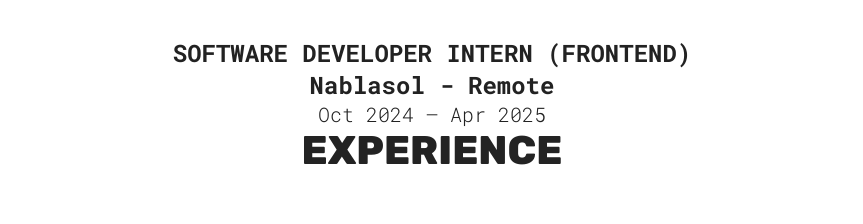
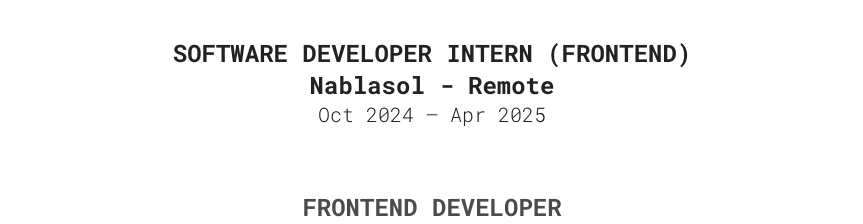
Before and after one commit to Kamlesh718/Portfolio, a React (Vite) app: page / in a window 1280 px wide. Shown: the part 2440-2664 px from the top of the page, without its empty margins (208-1071 px from the left). Built offline with nearby package versions, Linux system fonts and the light colour scheme.

Commit message:
Experience Update

```diff
--- a/src/sections/Experience/Experience.jsx
+++ b/src/sections/Experience/Experience.jsx
@@ -40,10 +40,10 @@
       <motion.h3 variants={item}>Nablasol - Remote</motion.h3>
 
       <motion.p variants={item}>Oct 2024 – Apr 2025</motion.p>
+
       <motion.h1 className="sectionTitle" variants={item}>
-        Experience
+
       </motion.h1>
-
       <motion.h2 variants={item}>
         Frontend Developer
       </motion.h2>
```
